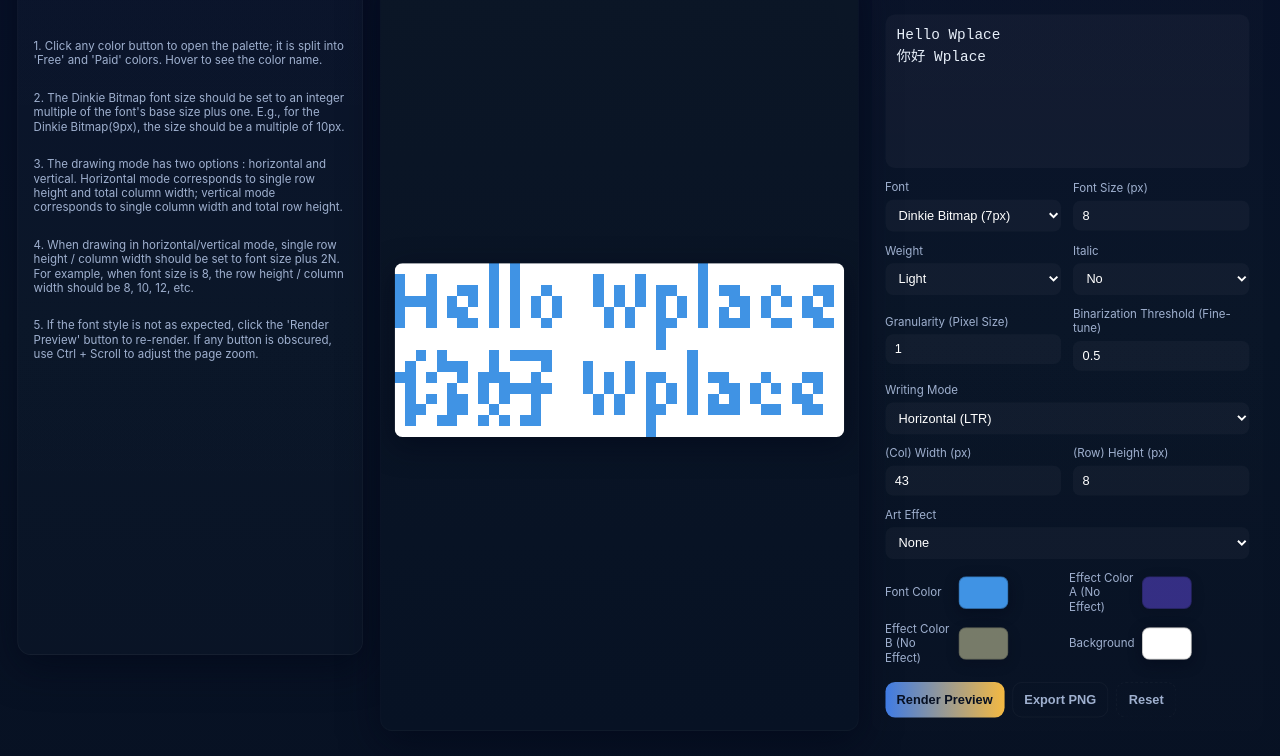
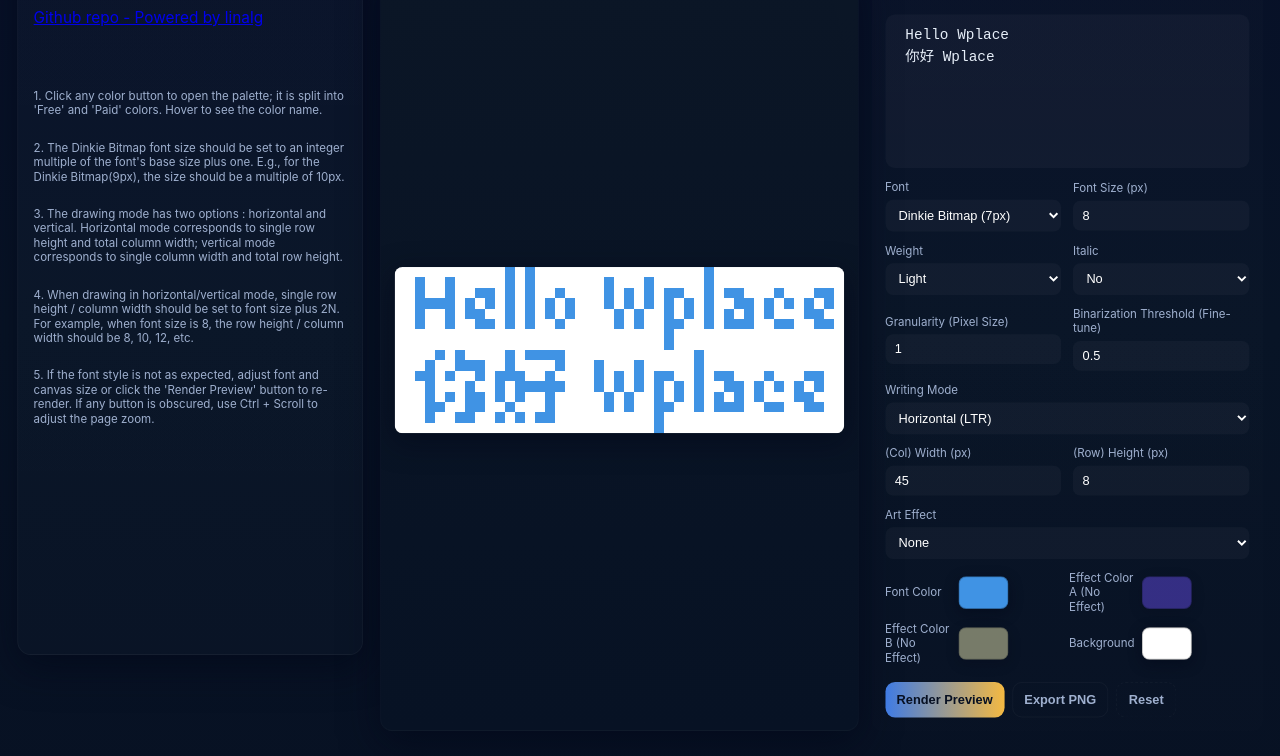
Before and after one commit to lin-alg/Wplace-Pixel-Text-Converter, a plain HTML site: page index.html in a window 1280 px wide. Shown: the part 96-852 px from the top of the page. Drawn offline with Linux system fonts and the light colour scheme.

Commit message:
more info

```diff
--- a/index.html
+++ b/index.html
@@ -37,6 +37,7 @@
       <header class="brand">
         <h1 class="title">Wplace像素字转换器</h1>
         <p class="subtitle">使用 64 色画板，将任意文本转换为Wplace像素化艺术字并导出图片</p>
+        <p class="github-link"><a href="https://github.com/lin-alg/Wplace-Pixel-Text-Converter" target="_blank" rel="noopener noreferrer">项目 GitHub 页面</a></p>
       </header>
       <header class="brand"></header><header class="brand"></header><header class="brand"></header>
       <section class="sidebarInfo">
@@ -80,8 +81,8 @@
 
         <section class="controls" aria-label="Controls Panel">
           <label class="fieldLabel">输入文字</label>
-          <textarea id="textInput">Hello Wplace
-你好 Wplace</textarea>
+          <textarea id="textInput"> Hello Wplace
+ 你好 Wplace</textarea>
 
           <div class="formRow">
             <div class="field">
@@ -157,7 +158,7 @@
           <div class="formRow">
             <div class="field">
               <label class="fieldLabel">（单列）宽（px）</label>
-              <input id="canvasW" type="number" min="64" max="5000" value="43" />
+              <input id="canvasW" type="number" min="64" max="5000" value="45" />
             </div>
 
             <div class="field">
--- a/script.js
+++ b/script.js
@@ -472,15 +472,15 @@ downloadBtn.addEventListener('click', ()=>{
 });
 
 resetBtn.addEventListener('click', ()=>{
-  textInput.value = 'Hello Wplace\
-你好 Wplace';
+  textInput.value = ' Hello Wplace\
+ 你好 Wplace';
   fontFamily.value = 'Dingmao Pixel';
   fontSize.value = 8;
   fontWeight.value = 400;
   fontStyle.value = 'normal';
   pixelSize.value = 1;
   thresholdInput.value = 0.5;
-  canvasW.value = 43;
+  canvasW.value = 45;
   canvasH.value = 8; // 重置时确保是单行/列高度
   artEffect.value = 'none';
   bgMode.value = 'transparent';
@@ -567,12 +567,13 @@ const ALL_TRANSLATIONS = {
     // 侧栏 (Sidebar)
     "Wplace像素字转换器": "Wplace Pixel Text Converter",
     "使用 64 色画板，将任意文本转换为Wplace像素化艺术字并导出图片": "Use a 64-color palette to convert any text into Wplace pixel art and export as an image",
+    "项目 GitHub 页面": "Github repo - Powered by linalg",
     "说明": "Instructions",
     "1. 点击任一颜色块打开画板；画板分「非付费色」与「付费色」。光标悬停显示颜色名称。": "1. Click any color button to open the palette; it is split into 'Free' and 'Paid' colors. Hover to see the color name.",
     "2. 丁卯点阵体的字号应设置为原字体大小加一的整倍数。比如丁卯点阵体（9px）的字体大小就要设置成10px的整倍数。": "2. The Dinkie Bitmap font size should be set to an integer multiple of the font's base size plus one. E.g., for the Dinkie Bitmap(9px), the size should be a multiple of 10px.",
     "3. 绘制模式分为横排和竖排。横排模式对应单行高和总宽，竖排模式对应单列宽和总高。": "3. The drawing mode has two options : horizontal and vertical. Horizontal mode corresponds to single row height and total column width; vertical mode corresponds to single column width and total row height.",
     "4. 绘制横排/竖排模式时，单行高/单列宽请设置为字号大小加2N。例如当字号为8时，单行高/单列宽的取值范围为8，10，12……": "4. When drawing in horizontal/vertical mode, single row height / column width should be set to font size plus 2N. For example, when font size is 8, the row height / column width should be 8, 10, 12, etc.",
-    "5. 若字体样式不满足预期，请点击“渲染预览”按钮重新渲染。若有按钮被遮住，请用Ctrl+滚轮调整页面比例。": "5. If the font style is not as expected, click the 'Render Preview' button to re-render. If any button is obscured, use Ctrl + Scroll to adjust the page zoom.",
+    "5. 若字体样式不满足预期，请点击“渲染预览”按钮重新渲染。若有按钮被遮住，请用Ctrl+滚轮调整页面比例。": "5. If the font style is not as expected, adjust font and canvas size or click the 'Render Preview' button to re-render. If any button is obscured, use Ctrl + Scroll to adjust the page zoom.",
 
     // 主区 - 预览 (Main - Preview)
     "预览": "Preview",
```
Also changed, not shown: 1 other file.
